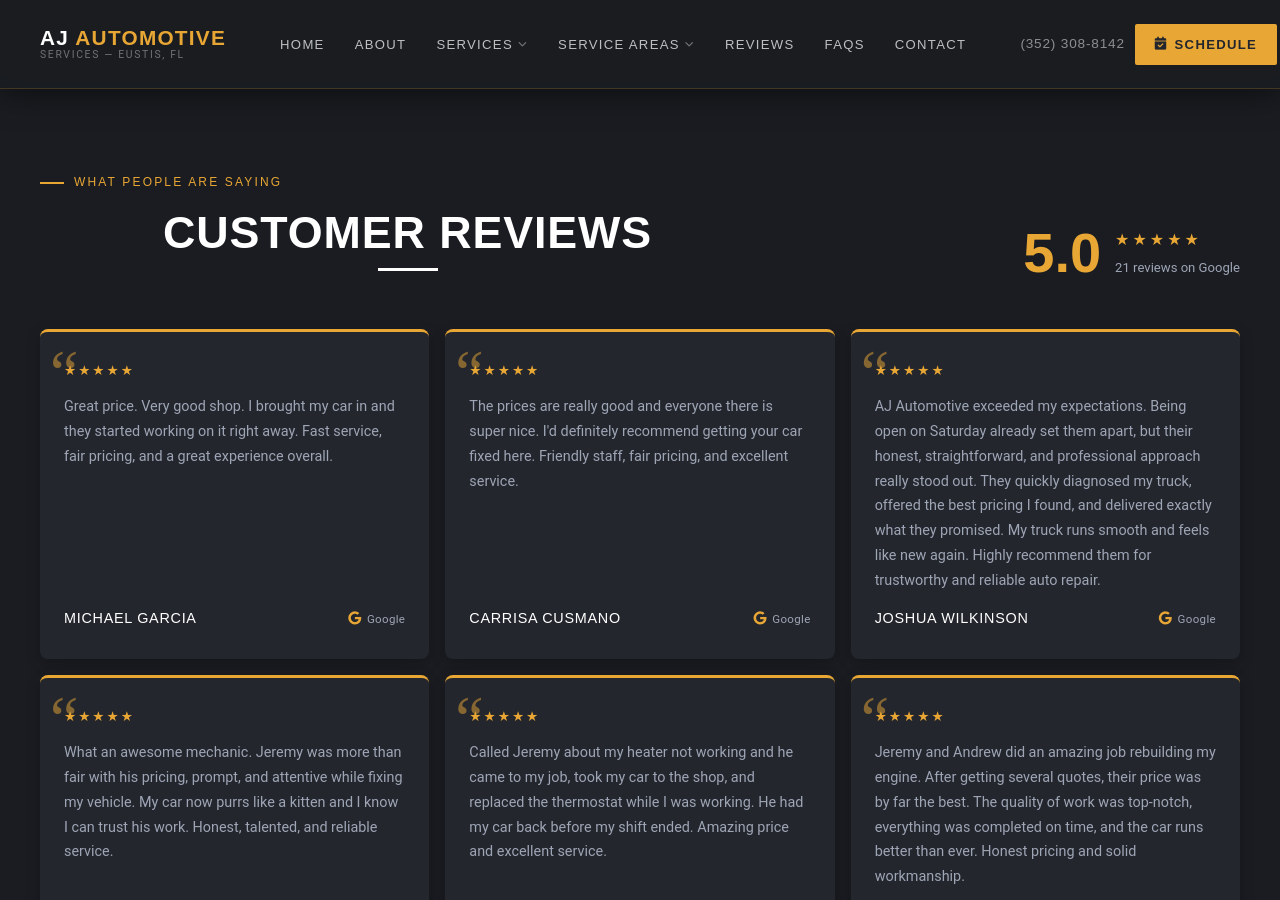
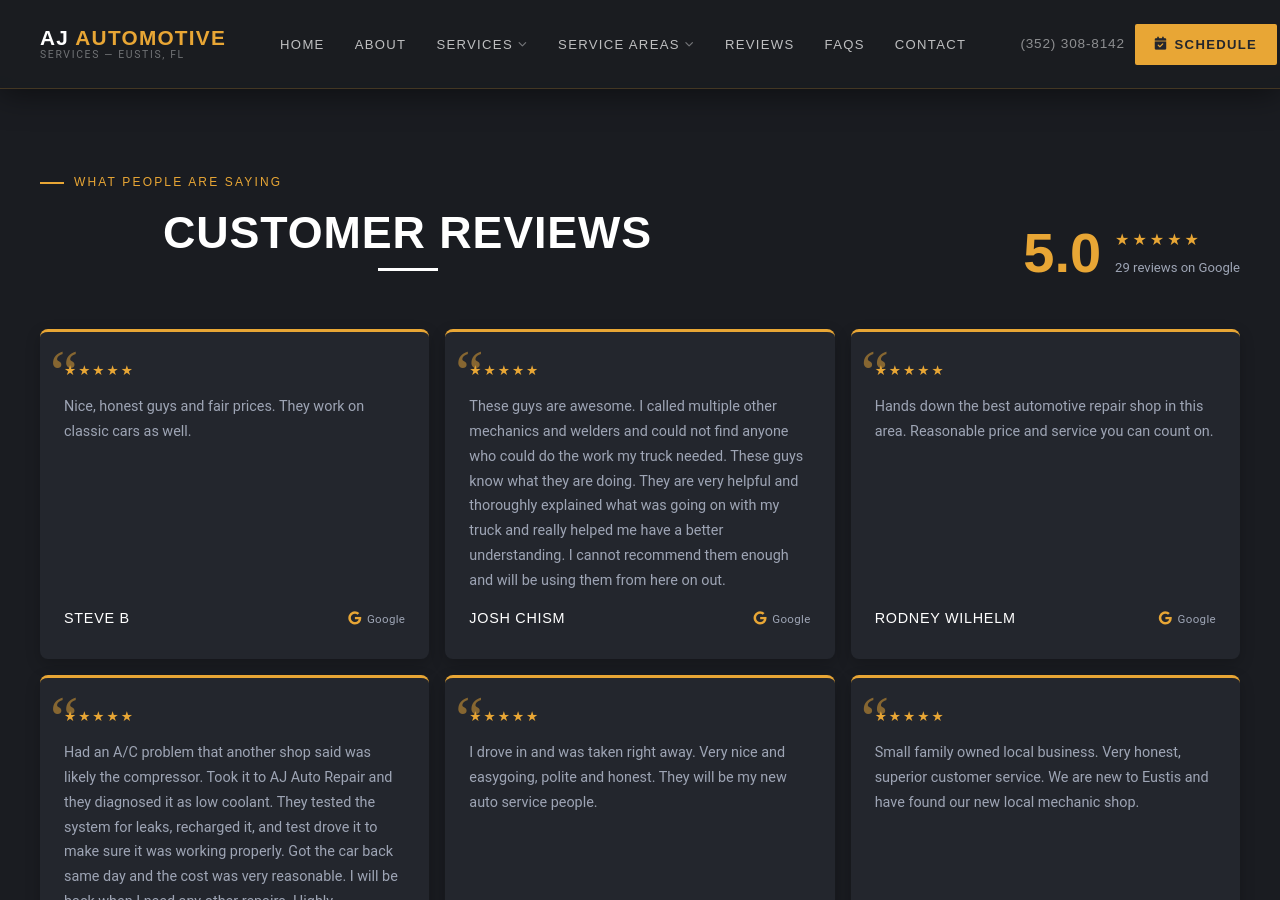
Before and after one commit to JamesBrownR/AJ-Auto-Repair, a Jekyll site: the page built from index.html, in a window 1280 px wide and 900 px high, scrolled down 3526 px. Built offline with Jekyll 4.4.1, drawn with Linux system fonts in a browser that asks for light colours; nearby versions of some CDN libraries; some web fonts are replaced; library files that are not in the unit come from our copies; some of the changed text lies outside the part shown.

Commit message:
Update reviews.yml

```diff
--- a/_data/reviews.yml
+++ b/_data/reviews.yml
@@ -1,3 +1,55 @@
+- name: Steve B
+  stars: 5
+  text: >
+    Nice, honest guys and fair prices. They work on classic cars as well.
+
+- name: Josh Chism
+  stars: 5
+  text: >
+    These guys are awesome. I called multiple other mechanics and welders and could not find anyone
+    who could do the work my truck needed. These guys know what they are doing. They are very helpful
+    and thoroughly explained what was going on with my truck and really helped me have a better
+    understanding. I cannot recommend them enough and will be using them from here on out.
+
+- name: Rodney Wilhelm
+  stars: 5
+  text: >
+    Hands down the best automotive repair shop in this area. Reasonable price and service you
+    can count on.
+
+- name: David Harper
+  stars: 5
+  text: >
+    Had an A/C problem that another shop said was likely the compressor. Took it to AJ Auto Repair
+    and they diagnosed it as low coolant. They tested the system for leaks, recharged it, and test
+    drove it to make sure it was working properly. Got the car back same day and the cost was very
+    reasonable. I will be back when I need any other repairs. Highly recommend.
+
+- name: Mary Medina
+  stars: 5
+  text: >
+    I drove in and was taken right away. Very nice and easygoing, polite and honest. They will be
+    my new auto service people.
+
+- name: Charlie Kalapp
+  stars: 5
+  text: >
+    Small family owned local business. Very honest, superior customer service. We are new to Eustis
+    and have found our new local mechanic shop.
+
+- name: Carl Copeland
+  stars: 5
+  text: >
+    This is a great auto repair shop. Andrew and Jeremy provide informed analysis and up to date
+    progress on the work they are performing. I have taken three different vehicles plus a boat to
+    them and will continue to use these guys for all my automotive repairs.
+
+- name: Sandra L Smith
+  stars: 5
+  text: >
+    The prices are great. Jeremy was honest and answered all my questions. I have found my mechanic
+    at AJ Automotive.
+
 - name: Michael Garcia
   stars: 5
   text: >
```
